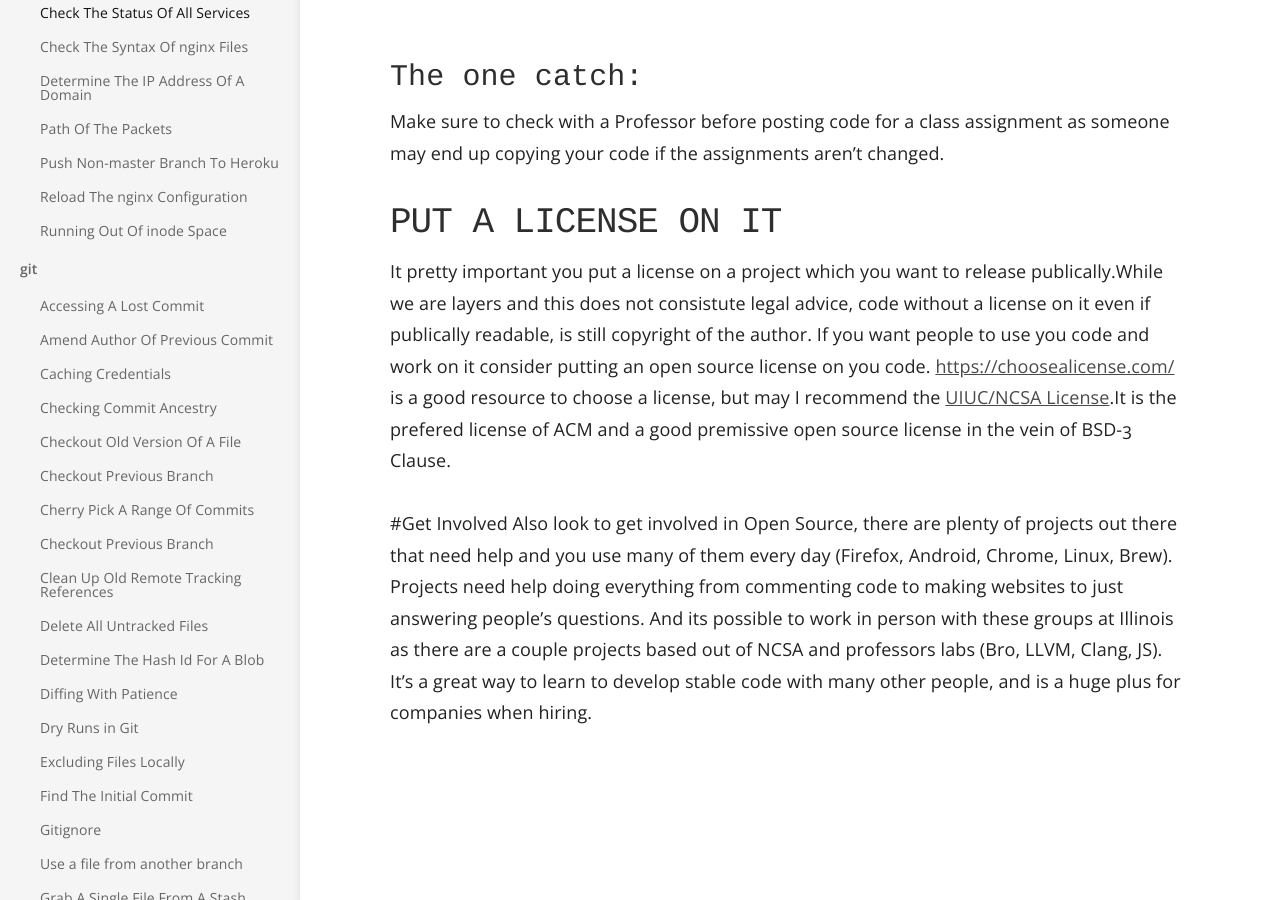
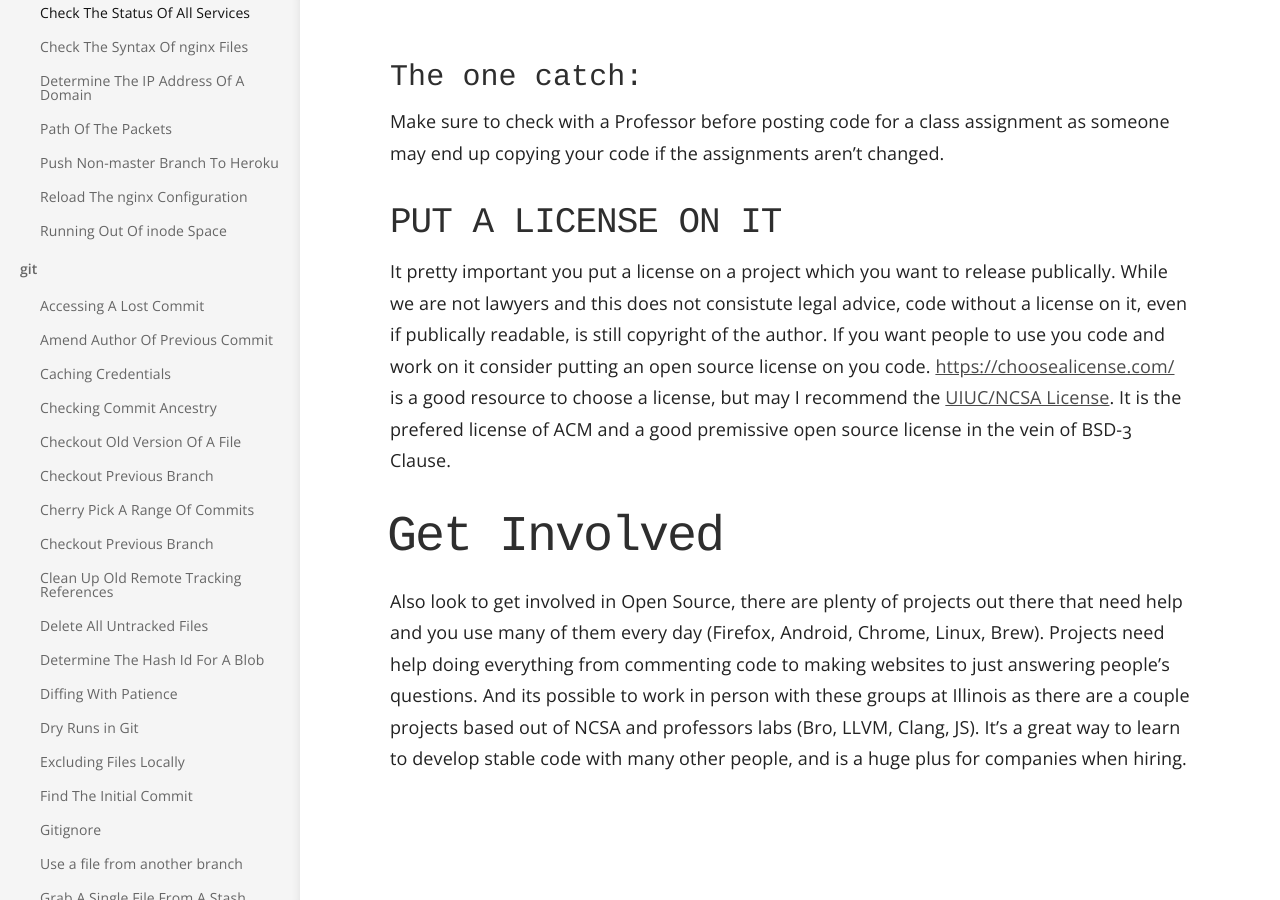
Before and after one commit to acm-uiuc/til, a Jekyll site: the page built from _til/open-source/publishing-code.md, in a window 1280 px wide and 900 px high, scrolled down 442 px. Built offline with Jekyll 4.4.1, drawn with Linux system fonts in a browser that asks for light colours.

Commit message:
Update publishing-code.md

```diff
--- a/_til/open-source/publishing-code.md
+++ b/_til/open-source/publishing-code.md
@@ -9,11 +9,10 @@ As you start to do more programming (both in and out of class), you should consi
 Make sure to check with a Professor before posting code for a class assignment as someone may end up copying your code if the assignments aren't changed.
 
 ## PUT A LICENSE ON IT
-It pretty important you put a license on a project which you want to release publically.While we are layers and this does not consistute legal advice, code without a license on it
-even if publically readable, is still copyright of the author. If you want people to use you code and work on it consider putting an open source license on you code. [https://choosealicense.com/](https://choosealicense.com/)
-is a good resource to choose a license, but may I recommend the [UIUC/NCSA License](https://choosealicense.com/licenses/ncsa/).It is the prefered license of ACM and a good premissive open source license in the vein of BSD-3 Clause.
+It pretty important you put a license on a project which you want to release publically. While we are not lawyers and this does not consistute legal advice, code without a license on it, even if publically readable, is still copyright of the author. If you want people to use you code and work on it consider putting an open source license on you code. [https://choosealicense.com/](https://choosealicense.com/)
+is a good resource to choose a license, but may I recommend the [UIUC/NCSA License](https://choosealicense.com/licenses/ncsa/). It is the prefered license of ACM and a good premissive open source license in the vein of BSD-3 Clause.
 
-#Get Involved
+# Get Involved
 Also look to get involved in Open Source, there are plenty of projects out there that need help and you use many of them every day (Firefox, Android, Chrome, Linux, Brew).
 Projects need help doing everything from commenting code to making websites to just answering people’s questions. And its possible to work in person with these groups at
 Illinois as there are a couple projects based out of NCSA and professors labs (Bro, LLVM, Clang, JS).  It’s a great way to learn to develop stable code with many other people, and is a huge plus for companies when hiring.
```
